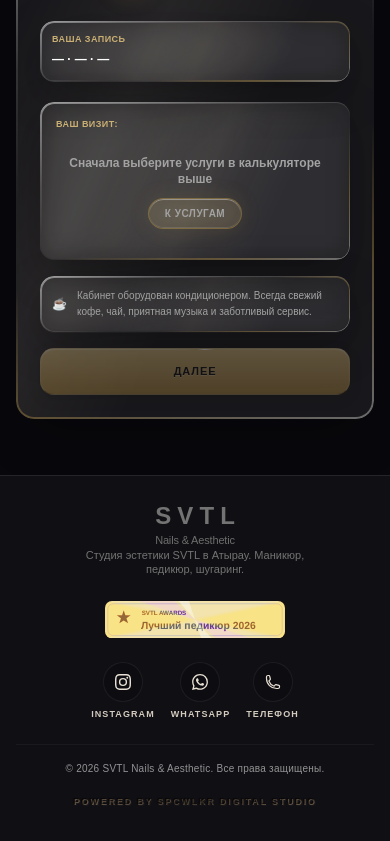
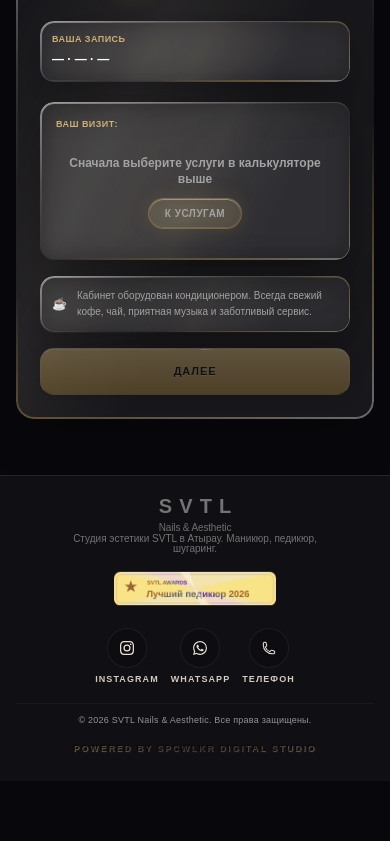
Before and after one commit to COMBINATORR/Nail-Master, a React (Vite) app: page / in a window 390 px wide. Shown: the part 6727-7568 px from the top of the page. After the commit the page ends 7508 px from the top, so only its background shows below. Built offline with nearby package versions, Linux system fonts and the light colour scheme; the HTML template or start-up script is replaced by a standard one; a web font is replaced by a local one.

Commit message:
style: ultra-compact footer layout with ~120px desktop height

```diff
--- a/src/components/Footer.jsx
+++ b/src/components/Footer.jsx
@@ -35,36 +35,36 @@ export const Footer = () => {
   const year = new Date().getFullYear();
 
   return (
-    <footer className="liquid-glass-footer py-6 lg:py-8 transition-colors duration-300">
+    <footer className="liquid-glass-footer py-4 lg:py-5 transition-colors duration-300">
       <div className="w-full max-w-6xl mx-auto px-4 sm:px-6 lg:px-12">
-        <div className="flex flex-col gap-6">
+        <div className="flex flex-col gap-3 sm:gap-3.5">
           {/* Main row: Brand + Award + Socials */}
-          <div className="flex flex-col md:flex-row items-center justify-between gap-6">
+          <div className="flex flex-col md:flex-row items-center justify-between gap-4 md:gap-6">
             {/* Brand */}
-            <div className="flex flex-col items-center md:items-start gap-1">
+            <div className="flex flex-col items-center md:items-start gap-0.5">
               <div className="static-logo">
-                <span className="static-logo-title text-2xl sm:text-3xl">
+                <span className="static-logo-title text-xl sm:text-2xl">
                   <span>S</span>
                   <span>V</span>
                   <span>T</span>
                   <span>L</span>
                 </span>
-                <span className="static-logo-subtitle text-[11px] sm:text-[13px]">
+                <span className="static-logo-subtitle text-[10px] sm:text-[11px]">
                   Nails &amp; Aesthetic
                 </span>
               </div>
-              <p className={`${textMuted} text-[11px] leading-tight max-w-[260px] text-center md:text-left`}>
+              <p className={`${textMuted} text-[10px] leading-none max-w-[260px] text-center md:text-left`}>
                 {t('footerText')}
               </p>
             </div>
 
             {/* Award badge */}
-            <div className="flex justify-center flex-shrink-0">
+            <div className="flex justify-center flex-shrink-0 scale-90 sm:scale-95">
               <AwardBadge brand={t('awardBrand')} title={t('awardTitle')} />
             </div>
 
             {/* Socials */}
-            <div className="footer-socials flex items-center justify-center md:justify-end gap-4 sm:gap-5">
+            <div className="footer-socials flex items-center justify-center md:justify-end gap-3 sm:gap-4">
               {SOCIALS.map(({ id, href, label, accent, Icon }) => (
                 <a
                   key={id}
@@ -72,21 +72,21 @@ export const Footer = () => {
                   target={href.startsWith('http') ? '_blank' : undefined}
                   rel={href.startsWith('http') ? 'noopener noreferrer' : undefined}
                   aria-label={label}
-                  className="footer-social-link group"
+                  className="footer-social-link group py-1"
                   style={{ '--social-accent': accent }}
                 >
                   <span className="footer-social-icon">
-                    <Icon className="w-4 h-4" />
+                    <Icon className="w-3.5 h-3.5" />
                   </span>
-                  <span className="footer-social-label text-xs">{label}</span>
+                  <span className="footer-social-label text-[11px]">{label}</span>
                 </a>
               ))}
             </div>
           </div>
 
           {/* Legal row */}
-          <div className={`border-t ${borderSubtle} pt-4 flex flex-col sm:flex-row items-center justify-between gap-3 text-center sm:text-left`}>
-            <p className="footer-copy text-[10px] tracking-wide">
+          <div className={`border-t ${borderSubtle} pt-2.5 flex flex-col sm:flex-row items-center justify-between gap-2 text-center sm:text-left`}>
+            <p className="footer-copy text-[9px] sm:text-[10px] tracking-wide">
               © {year} {t('brand')}. {t('rights')}
             </p>
             <StudioCreditMenu />
```
